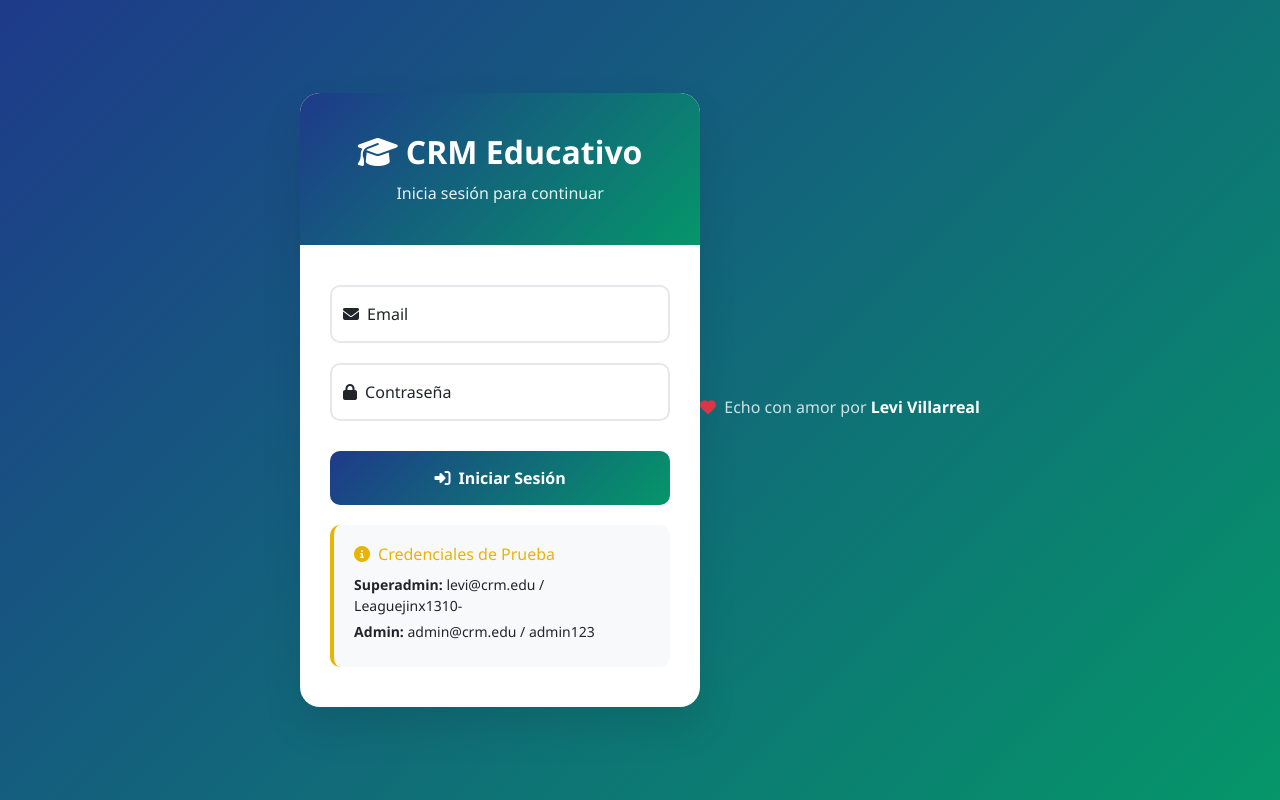
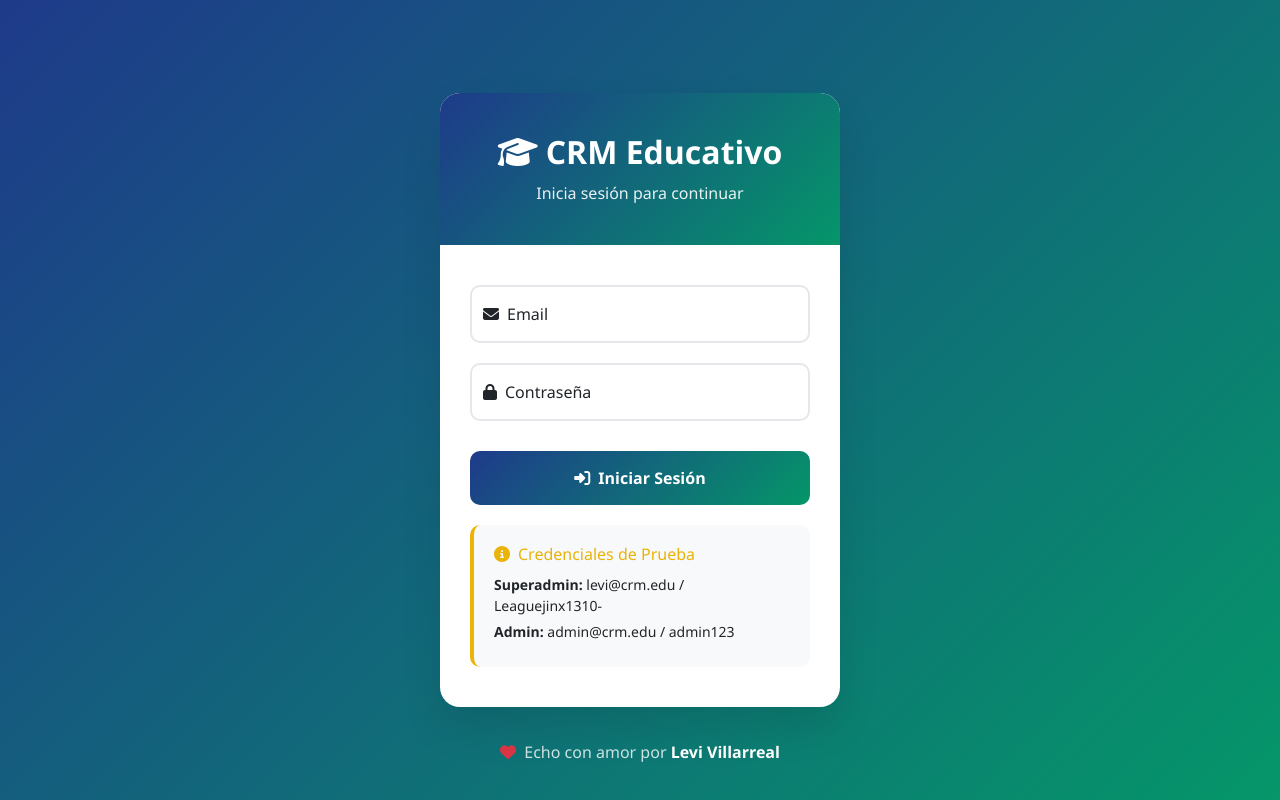
Before and after one commit to boogiepop-135/sistemaDeGestionDeClases, a Flask app: page /login in a window 1280 px wide. Run offline with Flask 3, Linux system fonts and the light colour scheme.

Commit message:
Fix: Login logout issue and footer positioning

```diff
--- a/templates/login.html
+++ b/templates/login.html
@@ -22,8 +22,10 @@
             background: linear-gradient(135deg, var(--primary-blue), var(--secondary-green));
             min-height: 100vh;
             display: flex;
+            flex-direction: column;
             align-items: center;
             justify-content: center;
+            position: relative;
         }
 
         .login-container {
@@ -33,6 +35,7 @@
             overflow: hidden;
             width: 100%;
             max-width: 400px;
+            z-index: 10;
         }
 
         .login-header {
@@ -123,9 +126,13 @@
         }
 
         .footer-text {
+            position: fixed;
+            bottom: 20px;
+            left: 50%;
+            transform: translateX(-50%);
             text-align: center;
-            margin-top: 30px;
             color: rgba(255, 255, 255, 0.8);
+            z-index: 5;
         }
 
         .footer-text strong {
@@ -230,10 +237,11 @@
                     // Mostrar mensaje de éxito
                     showAlert('¡Login exitoso! Redirigiendo...', 'success');
 
-                    // Redirigir al dashboard
+                    // Redirigir al dashboard después de un breve delay
                     setTimeout(() => {
+                        console.log('Redirigiendo al dashboard...');
                         window.location.href = '/dashboard';
-                    }, 1000);
+                    }, 1500);
                 } else {
                     console.error('Error en login:', data);
                     showAlert(data.error || 'Error al iniciar sesión', 'danger');
@@ -262,8 +270,18 @@
         // Verificar si ya está logueado
         document.addEventListener('DOMContentLoaded', function() {
             const token = localStorage.getItem('token');
-            if (token) {
-                window.location.href = '/dashboard';
+            const user = localStorage.getItem('user');
+
+            if (token && user) {
+                try {
+                    const userData = JSON.parse(user);
+                    console.log('Usuario ya logueado:', userData.name);
+                    window.location.href = '/dashboard';
+                } catch (error) {
+                    console.error('Error al parsear usuario:', error);
+                    localStorage.removeItem('token');
+                    localStorage.removeItem('user');
+                }
             }
         });
     </script>
```
Also changed, not shown: templates/dashboard.html (+15 -1 lines).
